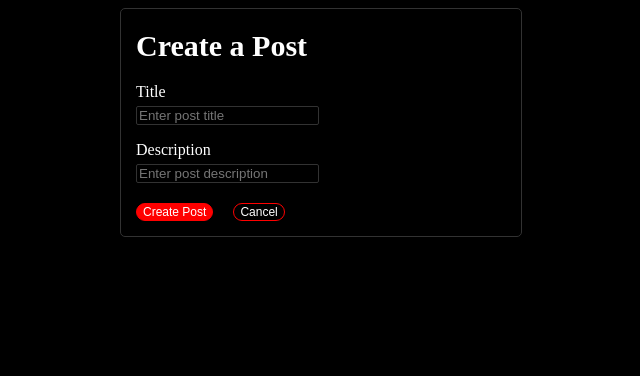
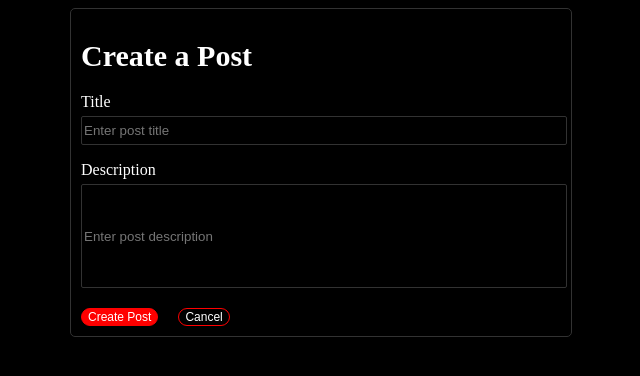
Before and after one commit to Denis534231/reddit, a Next.js app: page /create in a window 1280 px wide. Shown: the top 376 px of the page, without its empty margins (319-959 px from the left). Built offline with nearby package versions, Linux system fonts and the light colour scheme.

Commit message:
fixed create post page

```diff
--- a/src/app/create/page.js
+++ b/src/app/create/page.js
@@ -9,11 +9,13 @@ export default function Create() {
     <div className="createPost">
       <div className="postCard">
         <h1 className="createPostTitle">Create a Post</h1>
+
         <p className="createPostSmallTitle">Title</p>
         <input
           className="createPostTitleInput"
           placeholder="Enter post title"
         ></input>
+
         <p className="createPostDescription">Description</p>
         <input
           className="createPostDescriptionInput"
--- a/src/app/globals.css
+++ b/src/app/globals.css
@@ -43,12 +43,12 @@ body {
 }
 
 .createPost {
-  /* display: flex; */
-  width: 400px;
+  display: flex;
+  width: 500px;
   border: 1px solid #323232;
   margin: 0 auto;
   border-radius: 5px;
-  /* flex-direction: column; */
+  flex-direction: column;
 }
 
 .createPostTitle {
@@ -57,9 +57,11 @@ body {
 
 .createPostTitleInput {
   background-color: #000000;
-  color: #d30d0d;
+  color: #ffffff;
   border: 1px solid #323232;
   border-radius: 2px;
+  width: 100%;
+  height: 25px;
 }
 
 .createPostSmallTitle {
@@ -72,10 +74,13 @@ body {
 
 .createPostDescriptionInput {
   background-color: #000000;
-  color: #d30d0d;
+  color: #ffffff;
   border: 1px solid #323232;
   border-radius: 2px;
   margin-bottom: 20px;
+  width: 100%;
+  height: 100px;
+  /* text-align: center; */
 }
 
 .createPostButton {
@@ -100,5 +105,9 @@ body {
 }
 
 .postCard {
-  margin: 15px;
+  margin: 10px;
 }
+
+.createPostTitle-input {
+  display: flex;
+}
```
